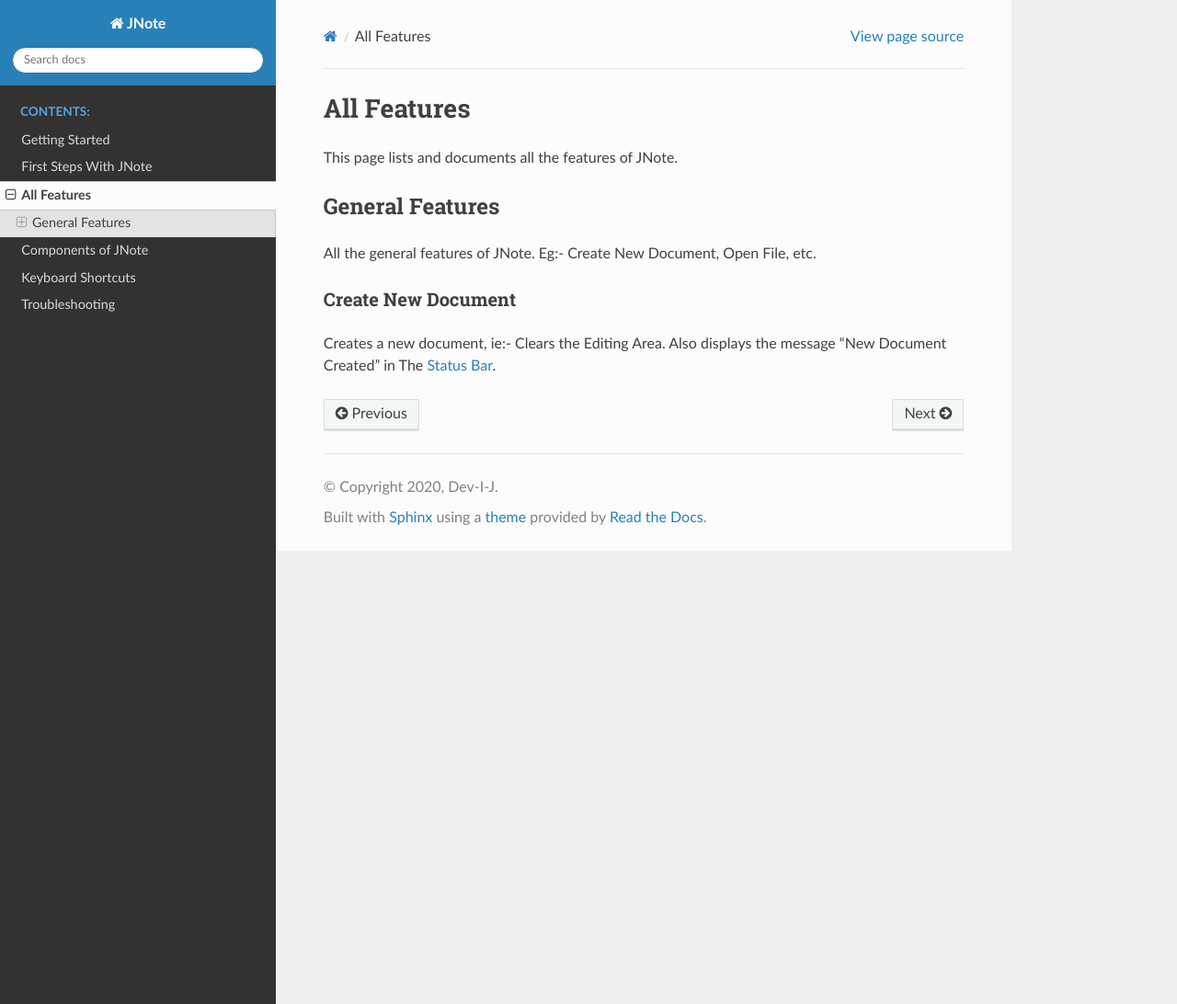
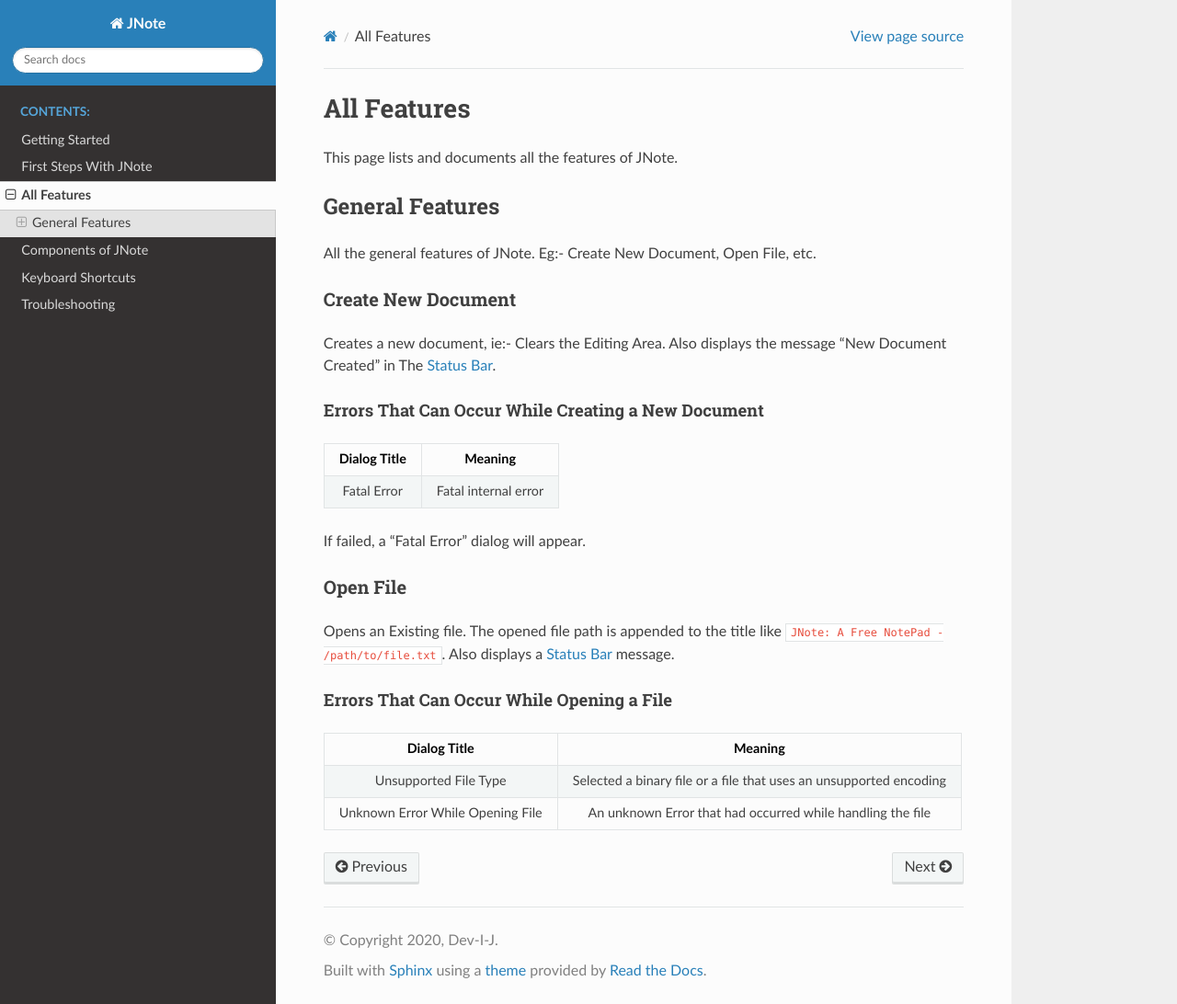
Before and after one commit to Dev-I-J/JNote, a Sphinx documentation site: the page built from docs/source/all-features.md, in a window 1280 px wide and 1092 px high. Shown: the whole window at 92% size. Built offline with Sphinx 7.4.7 and the Read the Docs theme 2.0.0, drawn with Linux system fonts in a browser that asks for light colours.

Commit message:
Final Commit - v1.5.0 (Update errror disalogs)

```diff
--- a/docs/source/all-features.md
+++ b/docs/source/all-features.md
@@ -10,3 +10,24 @@
 
 Creates a new document, ie:- Clears the Editing Area.
 Also displays the message "New Document Created" in The [Status Bar](components.md#Status-Bar).
+
+#### Errors That Can Occur While Creating a New Document
+
+| Dialog Title | Meaning |
+| :---: | :---: |
+| Fatal Error | Fatal internal error |
+
+If failed, a "Fatal Error" dialog will appear.
+
+### Open File
+
+Opens an Existing file.
+The opened file path is appended to the title like `JNote: A Free NotePad - /path/to/file.txt`.
+Also displays a [Status Bar](components.md#Status-Bar) message.
+
+#### Errors That Can Occur While Opening a File
+
+| Dialog Title | Meaning |
+| :---: | :---: |
+| Unsupported File Type| Selected a binary file or a file that uses an unsupported encoding |
+| Unknown Error While Opening File | An unknown Error that had occurred while handling the file |
```
Also changed, not shown: docs/source/index.md (+2 -0 lines), fileio.py (+8 -5 lines), 2 other files.
